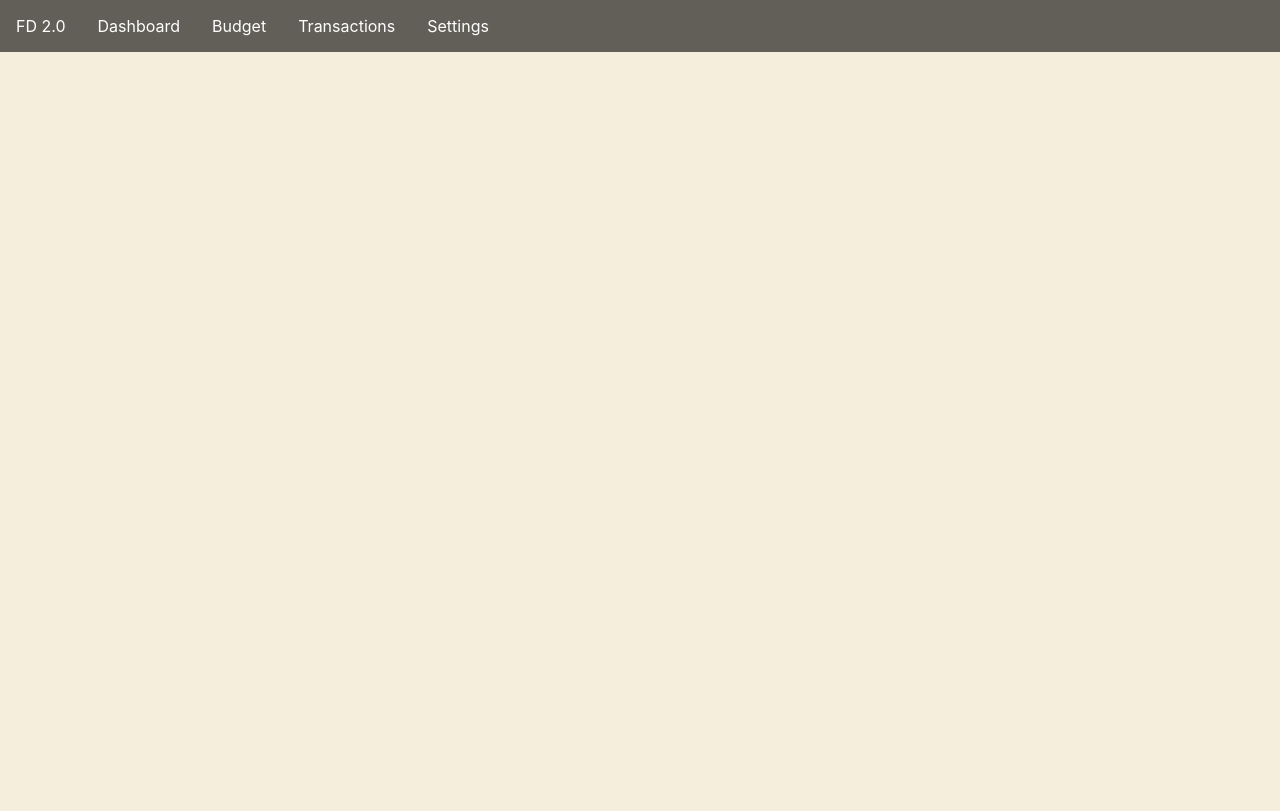
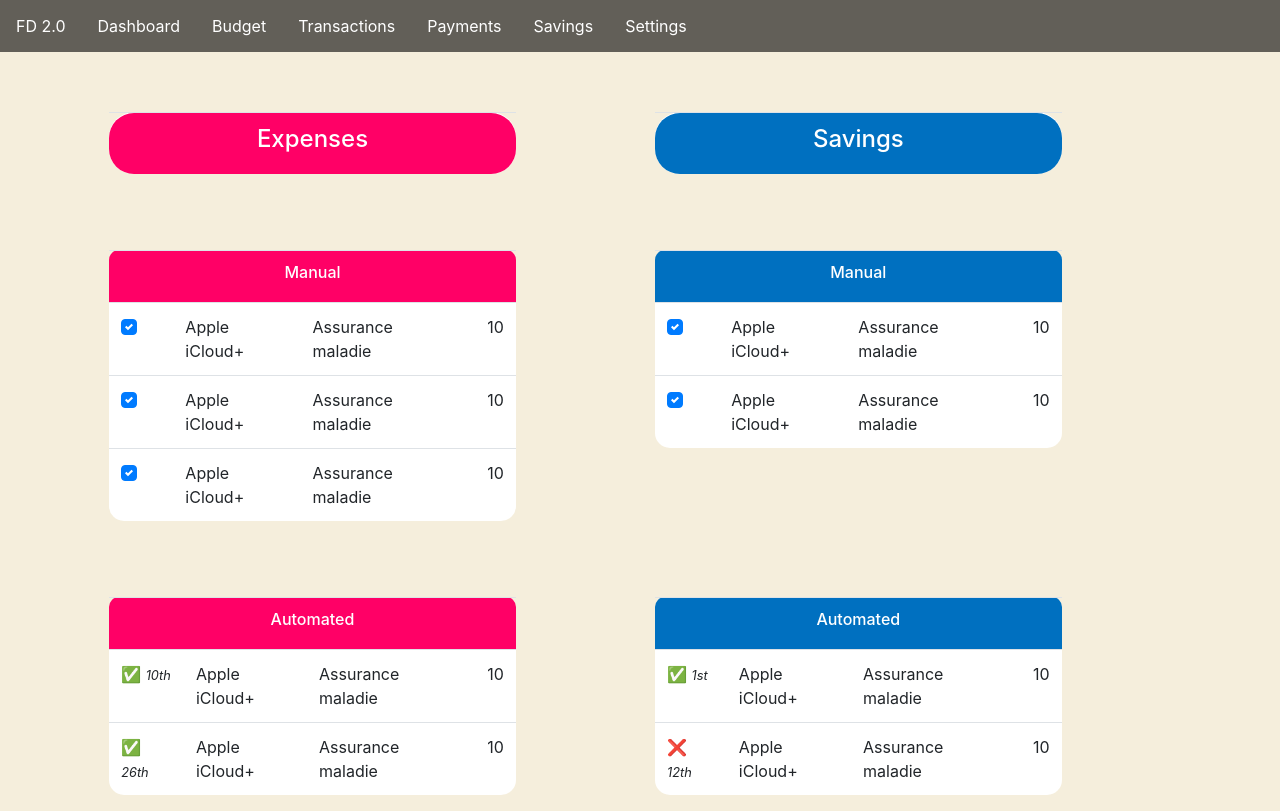
Before and after one commit to adrienwtzg/FD2, a PHP site: page /index.php?page=payments in a window 1280 px wide. Before the commit the page ends 52 px from the top, so only its background shows below. Run offline with PHP 8.4, Linux system fonts and the light colour scheme; lists and menus that the app fills with data are empty.

Commit message:
big step : savings, trans, payments

```diff
--- a/index.php
+++ b/index.php
@@ -23,5 +23,11 @@ else if ($page == "settings") {
 else if ($page == "trans") {
     include 'views/trans.php';
 }
+else if ($page == "payments") {
+    include 'views/payments.php';
+}
+else if ($page == "savings") {
+    include 'views/savings.php';
+}
 
 ?>
--- a/views/head.php
+++ b/views/head.php
@@ -19,6 +19,8 @@
         <li class="pages"><a href="index.php?page=dash">Dashboard</a></li>
         <li class="pages"><a href="index.php?page=budget">Budget</a></li>
         <li class="pages"><a href="index.php?page=trans">Transactions</a></li>
+        <li class="pages"><a href="index.php?page=payments">Payments</a></li>
+        <li class="pages"><a href="index.php?page=savings">Savings</a></li>
         <li class="pages"><a href="index.php?page=settings">Settings</a></li>
       </ul>
     </nav>
--- /dev/null
+++ b/views/payments.php
@@ -0,0 +1,160 @@
+<?php
+if (isset($_SESSION["log"])) {
+  header('Location: index.php?page=projets');
+}
+//Message d'erreur de connexion
+if (isset($_SESSION['loginError']))
+{
+    echo $_SESSION['loginError'];
+    unset($_SESSION['loginError']);
+}
+?>
+<style>
+  td {
+    vertical-align: middle;
+  }
+</style>
+
+    <div class="marge"></div>
+    <div class="row">
+      <div class="col-1"></div>
+      <div class="col-4">
+        <table id="ex3" style=" padding: 5px; background-color: white; border-radius: 25px;" class="table">
+            <tr style="text-align: center;">
+              <th class="col-5" colspan="4" style="background-color: #ff0066; color: white; border-radius: 25px;"><h4>Expenses</h4></th>
+            </tr>
+        </table>
+        <div class="marge"></div>
+        <table id="tableExpensesManual" style=" padding: 5px; background-color: white; border-radius: 15px;" class="table">
+            <tr style="text-align: center;">
+              <th class="col-5" colspan="4" style="background-color: #ff0066; color: white; border-top-left-radius: 10px; border-top-right-radius: 10px;"><h6>Manual</h6></th>
+            </tr>
+            <tr>
+              <td>
+                <div class="custom-control custom-checkbox">
+                  <input type="checkbox" class="custom-control-input" id="cs1" checked>
+                  <label class="custom-control-label" for="cs1"></label>
+                </div>
+              </td>
+              <td>Apple iCloud+</td>
+              <td>Assurance maladie</td>
+              <td><span style="float: right;">10</span></td>
+            </tr>
+            <tr>
+              <td>
+                <div class="custom-control custom-checkbox">
+                  <input type="checkbox" class="custom-control-input" id="cs2" checked>
+                  <label class="custom-control-label" for="cs2"></label>
+                </div>
+              </td>
+              <td>Apple iCloud+</td>
+              <td>Assurance maladie</td>
+              <td><span style="float: right;">10</span></td>
+            </tr>
+            <tr>
+              <td>
+                <div class="custom-control custom-checkbox">
+                  <input type="checkbox" class="custom-control-input" id="cs2" checked>
+                  <label class="custom-control-label" for="cs2"></label>
+                </div>
+              </td>
+              <td>Apple iCloud+</td>
+              <td>Assurance maladie</td>
+              <td><span style="float: right;">10</span></td>
+            </tr>
+        </table>
+      </div>
+      <div class="col-1"></div>
+      <div class="col-4">
+        <table id="ex1" style=" padding: 5px; background-color: white; border-radius: 25px; border: 0px;" class="table">
+            <tr style="text-align: center;">
+              <th class="col-5" colspan="5" style="background-color: #0070c0; color: white; border-radius: 25px;"><h4>Savings</h4></th>
+            </tr>
+        </table>
+        <div class="marge "></div>
+        <table id="tableSavingsManual" style=" padding: 5px; background-color: white; border-radius: 15px;" class="table">
+            <tr style="text-align: center;">
+              <th class="col-5" colspan="4" style="background-color: #0070c0; color: white; border-top-left-radius: 10px; border-top-right-radius: 10px;"><h6>Manual</h6></th>
+            </tr>
+            <tr>
+              <td>
+                <div class="custom-control custom-checkbox">
+                  <input type="checkbox" class="custom-control-input" id="cs3" checked>
+                  <label class="custom-control-label" for="cs1"></label>
+                </div>
+              </td>
+              <td>Apple iCloud+</td>
+              <td>Assurance maladie</td>
+              <td><span style="float: right;">10</span></td>
+            </tr>
+            <tr>
+              <td>
+                <div class="custom-control custom-checkbox">
+                  <input type="checkbox" class="custom-control-input" id="cs4" checked>
+                  <label class="custom-control-label" for="cs2"></label>
+                </div>
+              </td>
+              <td>Apple iCloud+</td>
+              <td>Assurance maladie</td>
+              <td><span style="float: right;">10</span></td>
+            </tr>
+        </table>
+      </div>
+      <div class="col-1"></div>
+    </div>
+    <div class="marge"></div>
+
+    <div class="row">
+      <div class="col-1"></div>
+      <div class="col-4">
+        <table id="tableExpensesManual" style=" padding: 5px; background-color: white; border-radius: 15px;" class="table">
+            <tr style="text-align: center;">
+              <th class="col-5" colspan="5" style="background-color: #ff0066; color: white; border-top-left-radius: 10px; border-top-right-radius: 10px;"><h6>Automated</h6></th>
+            </tr>
+            <tr>
+              <td>
+                ✅ <i><small>10th</small></i>
+              </td>
+              <td>Apple iCloud+</td>
+              <td>Assurance maladie</td>
+              <td><span style="float: right;">10</span></td>
+            </tr>
+            <tr>
+              <td>
+                ✅ <i><small>26th</small></i>
+              </td>
+              <td>Apple iCloud+</td>
+              <td>Assurance maladie</td>
+              <td><span style="float: right;">10</span></td>
+            </tr>
+        </table>
+      </div>
+      <div class="col-1"></div>
+      <div class="col-4">
+        <table id="tableSavingsManual" style=" padding: 5px; background-color: white; border-radius: 15px;" class="table">
+            <tr style="text-align: center;">
+              <th class="col-5" colspan="5" style="background-color: #0070c0; color: white; border-top-left-radius: 10px; border-top-right-radius: 10px;"><h6>Automated</6></th>
+            </tr>
+            <tr>
+              <td>
+                ✅ <i><small>1st</small></i>
+              </td>
+              <td>Apple iCloud+</td>
+              <td>Assurance maladie</td>
+              <td><span style="float: right;">10</span></td>
+            </tr>
+            <tr>
+              <td>
+                ❌ <i><small>12th</small></i>
+              </td>
+              <td>Apple iCloud+</td>
+              <td>Assurance maladie</td>
+              <td><span style="float: right;">10</span></td>
+            </tr>
+        </table>
+      </div>
+      <div class="col-1"></div>
+    </div>
+
+  </body>
+</html>
```
Also changed, not shown: views/savings.php (added, +68 -0 lines), views/settings.php (+59 -5 lines), views/trans.php (+19 -7 lines).
